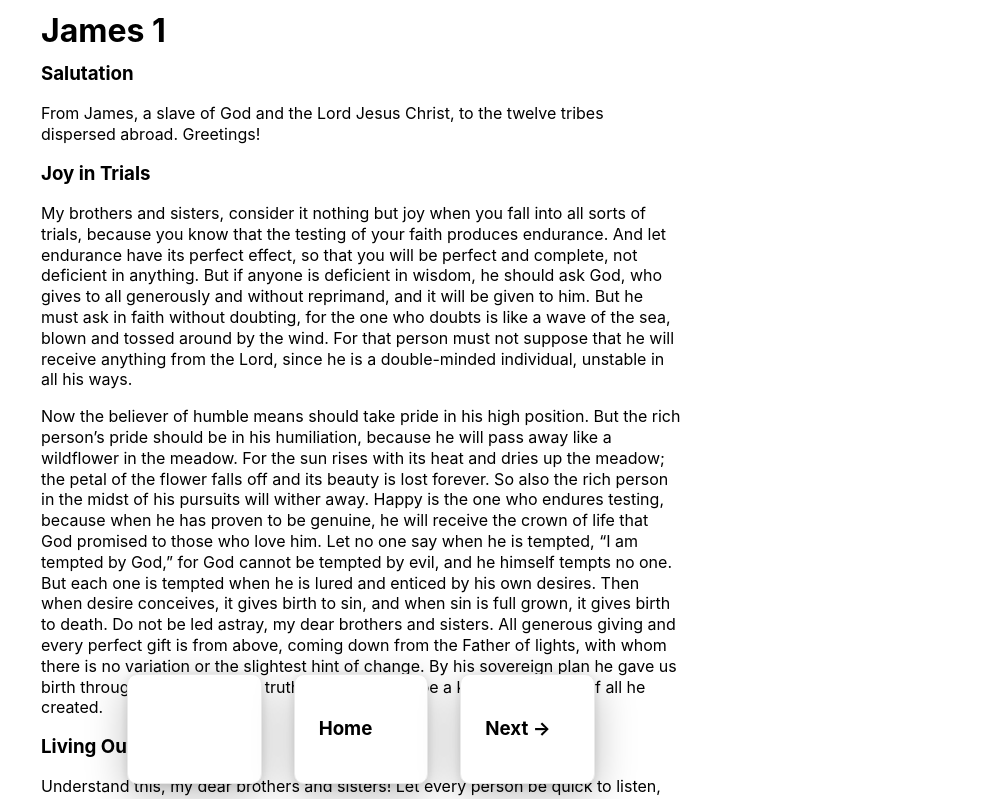
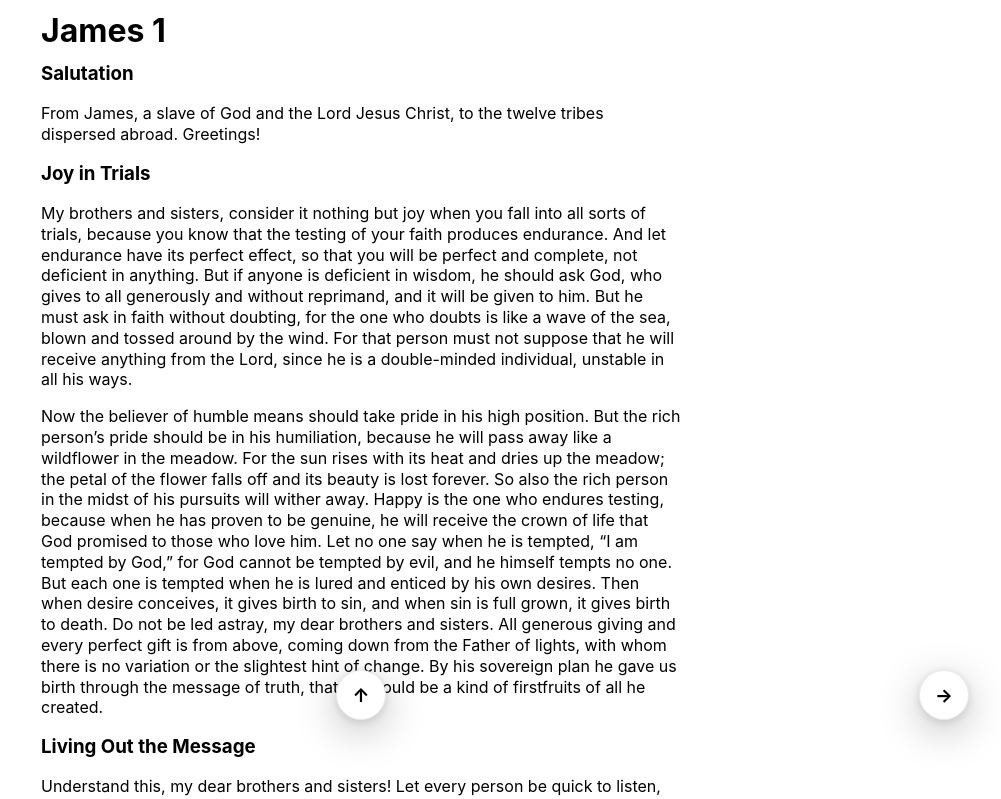
Before and after one commit to mattam/100daysofjames, a Next.js app: page /james/1 in a window 1280 px wide. Shown: the top 799 px of the page, without its empty margins (279-1280 px from the left). Built offline with nearby package versions, Linux system fonts and the light colour scheme.

Commit message:
Refactoring and restyling the bottomNav buttons

```diff
--- a/components/bottomNav.js
+++ b/components/bottomNav.js
@@ -3,34 +3,30 @@ import Link from "next/link";
 
 export default function BottomNav(props) {
   const { page } = props;
+  const hiddenStyle = styles.navCircle + " " + styles.navButtonHidden;
+  const leftStyle = page > 1 ? styles.navCircle : hiddenStyle;
+  const rightStyle = page < 5 ? styles.navCircle : hiddenStyle;
+
   return (
     <div className={styles.bottomNavContainer}>
       <div className={styles.bottomNavSpacer}></div>
       <div className={styles.bottomNav}>
-        {page > 1 ? (
         <Link href={`/james/${page - 1}`}>
-            <a className={styles.navButton}>
-              <h3>Prev &larr;</h3>
+          <a className={leftStyle}>
+            <h3>&larr;</h3>
           </a>
         </Link>
-        ) : (
-          <div className={styles.navButton}></div>
-        )}
         <a
           href="https://100daysofjames.vercel.app"
-          className={styles.navButton}
+          className={styles.navCircle}
         >
-          <h3>Home</h3>
+          <h3>&uarr;</h3>
         </a>
-        {page < 5 ? (
         <Link href={`/james/${page + 1}`}>
-            <a className={styles.navButton}>
-              <h3>Next &rarr;</h3>
+          <a className={rightStyle}>
+            <h3>&rarr;</h3>
           </a>
         </Link>
-        ) : (
-          <div className={styles.navButton}></div>
-        )}
       </div>
     </div>
   );
--- a/styles/Home.module.css
+++ b/styles/Home.module.css
@@ -66,6 +66,7 @@
   max-width: 40rem;
   text-align: left;
   line-height: 1.3rem;
+  z-index: 10;
 }
 
 .bottomNavContainer {
@@ -77,9 +78,12 @@
 .bottomNav {
   display: flex;
   flex-direction: row;
+  justify-content: space-between;
+  padding: 2rem 2rem 5rem;
   position: fixed;
   bottom: 0;
-  width: 500px;
+  width: 100%;
+  z-index: 20;
 }
 
 .bottomNavSpacer {
@@ -87,25 +91,31 @@
   height: 200px;
 }
 
-.navButton {
-  margin: 1rem;
-  padding: 1.5rem;
-  width: 200px;
-  text-decoration: none;
+.navCircle {
+  height: 50px;
+  width: 50px;
   background: white;
-  text-align: left;
   border: 1px solid #eaeaea;
-  border-radius: 10px;
+  border-radius: 50%;
+  display: flex;
+  justify-content: center;
+  align-items: center;
   transition: color 0.15s ease, border-color 0.15s ease;
   box-shadow: 0 11px 40px 0 rgba(0, 0, 0, 0.25),
     0 2px 10px 0 rgba(0, 0, 0, 0.12);
+  z-index: 20;
 }
 
-.navButton:hover,
-.navButton:focus,
-.navButton:active {
+.navCircle:hover,
+.navCircle:focus,
+.navCircle:active {
   color: #0070f3;
   border-color: #0070f3;
+}
+
+.navButtonHidden {
+  opacity: 0;
+  pointer-events: none;
 }
 
 .dayLink {
```
Lines whose indentation alone changed are shown as unchanged.
